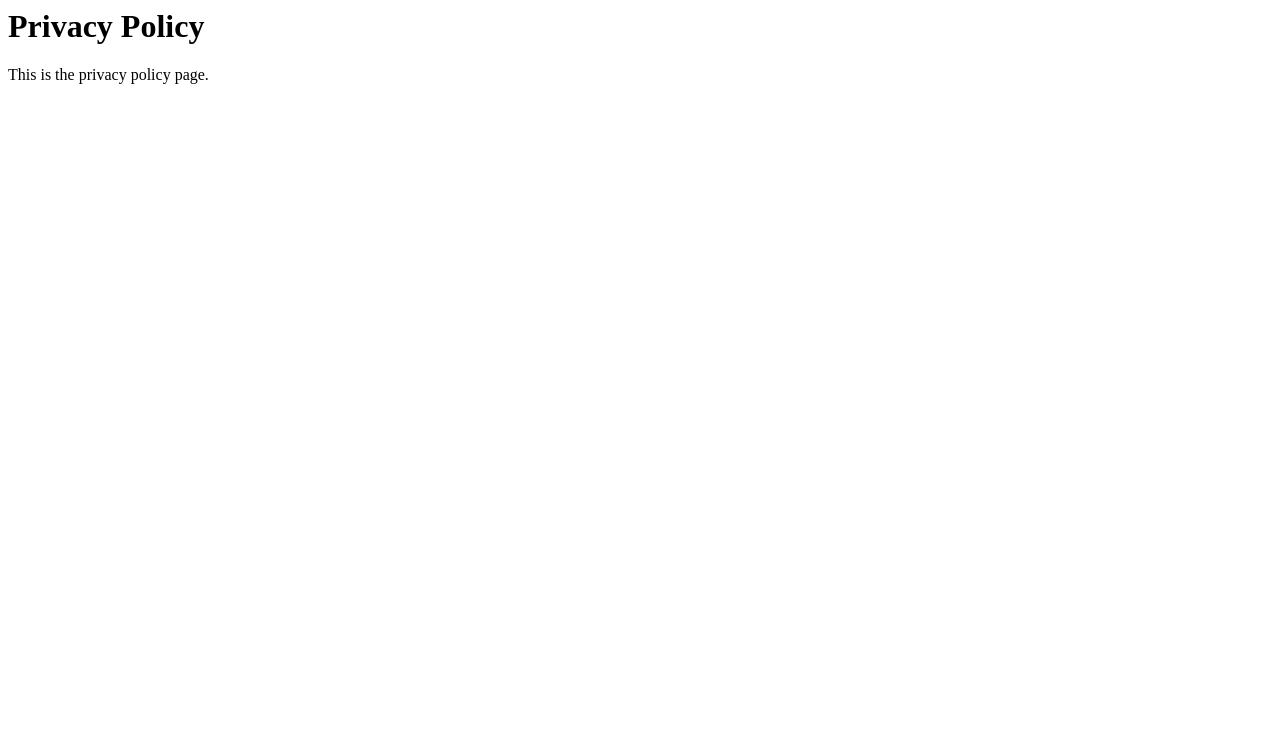
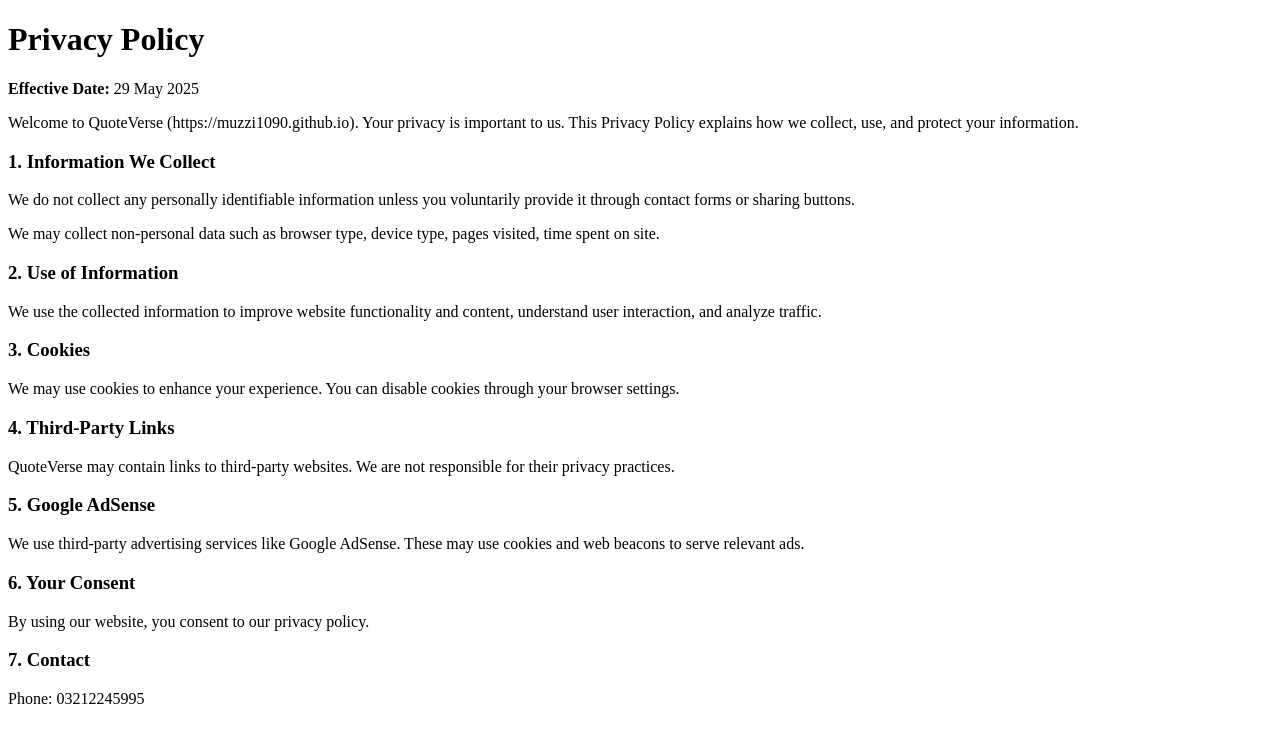
Before and after one commit to Muzzi1090/Quotes, a plain HTML site: page privacy-policy.html in a window 1280 px wide. Drawn offline with Linux system fonts and the light colour scheme.

Commit message:
Add files via upload

```diff
--- a/privacy-policy.html
+++ b/privacy-policy.html
@@ -1 +1,28 @@
-<h1>Privacy Policy</h1><p>This is the privacy policy page.</p>
+<!DOCTYPE html>
+<html lang="en">
+<head>
+    <meta charset="UTF-8">
+    <meta name="viewport" content="width=device-width, initial-scale=1.0">
+    <title>Privacy Policy - QuoteVerse</title>
+</head>
+<body>
+    <h1>Privacy Policy</h1>
+    <p><strong>Effective Date:</strong> 29 May 2025</p>
+    <p>Welcome to QuoteVerse (https://muzzi1090.github.io). Your privacy is important to us. This Privacy Policy explains how we collect, use, and protect your information.</p>
+    <h3>1. Information We Collect</h3>
+    <p>We do not collect any personally identifiable information unless you voluntarily provide it through contact forms or sharing buttons.</p>
+    <p>We may collect non-personal data such as browser type, device type, pages visited, time spent on site.</p>
+    <h3>2. Use of Information</h3>
+    <p>We use the collected information to improve website functionality and content, understand user interaction, and analyze traffic.</p>
+    <h3>3. Cookies</h3>
+    <p>We may use cookies to enhance your experience. You can disable cookies through your browser settings.</p>
+    <h3>4. Third-Party Links</h3>
+    <p>QuoteVerse may contain links to third-party websites. We are not responsible for their privacy practices.</p>
+    <h3>5. Google AdSense</h3>
+    <p>We use third-party advertising services like Google AdSense. These may use cookies and web beacons to serve relevant ads.</p>
+    <h3>6. Your Consent</h3>
+    <p>By using our website, you consent to our privacy policy.</p>
+    <h3>7. Contact</h3>
+    <p>Phone: 03212245995</p>
+</body>
+</html>
```
Also changed, not shown: disclaimer.html (+18 -1 lines), terms.html (+23 -1 lines).
